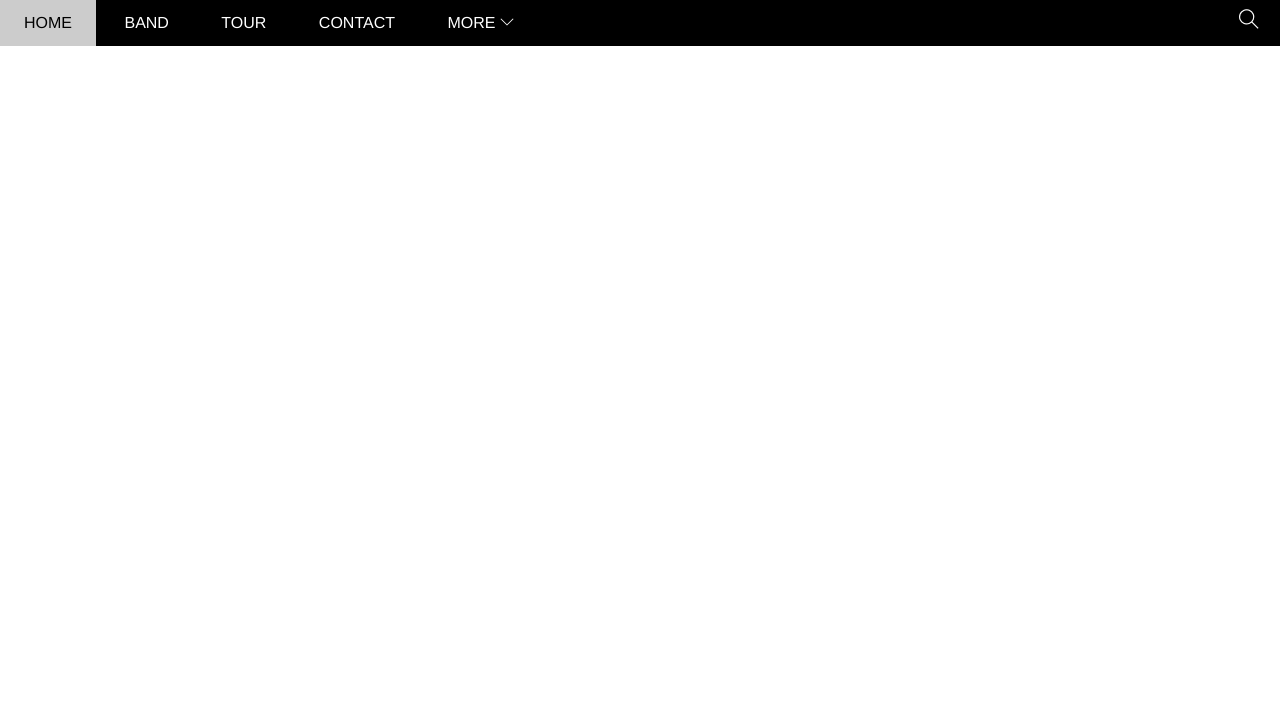
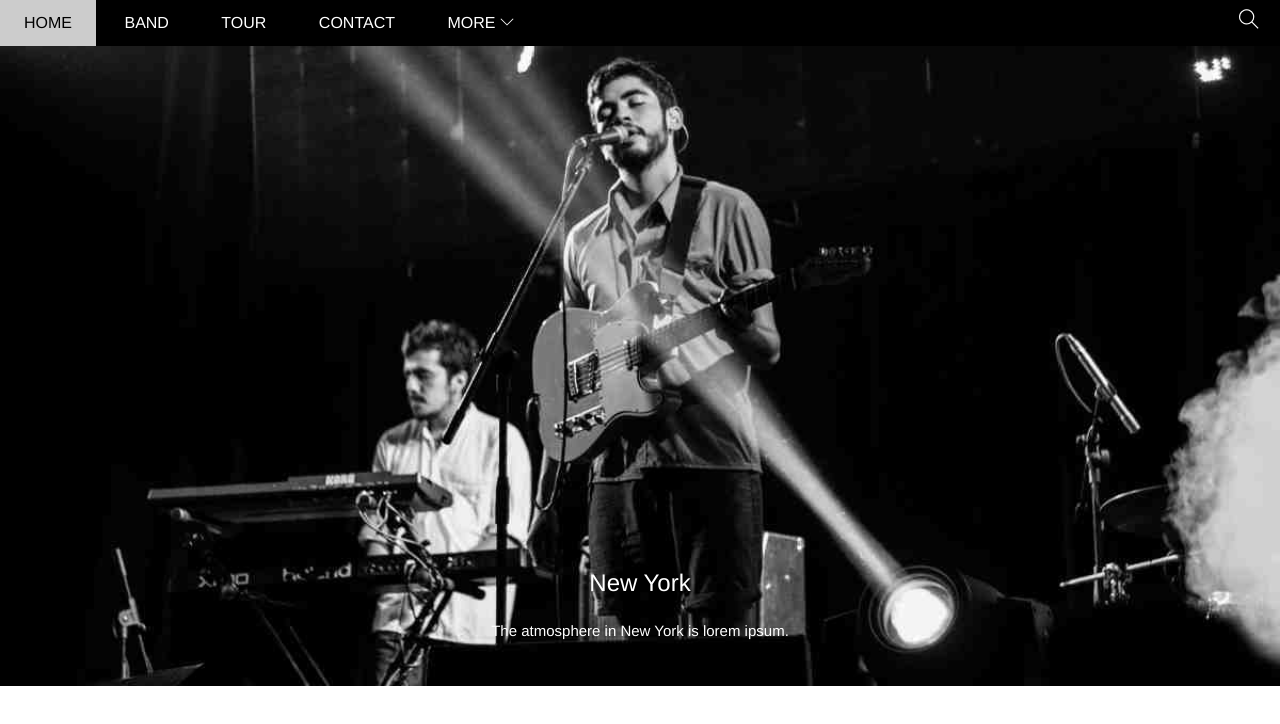
Before and after one commit to MonsterCT2k3/f8_w3_the_band, a plain HTML site: page index.html in a window 1280 px wide. Shown: the top 724 px of the page. Drawn offline with Linux system fonts and the light colour scheme.

Commit message:
Slider CSS

```diff
--- a/assets/css/style.css
+++ b/assets/css/style.css
@@ -31,6 +31,7 @@ html{
     right: 0;
     height: 46px;
     background-color: #000;
+    z-index: 1;
 
 }
 #nav{
@@ -109,9 +110,32 @@ html{
 
 
 #slider{
+    position: relative;
     margin-top: 46px;
-    min-height: 10000px;
+    padding-top: 50%;
+    background: url("/assets/img/slider/slider1.jpg") top center / cover no-repeat ;
 }
+
+#slider .text-content{
+    position: absolute;
+    bottom: 47px;
+    color: #fff;
+    /* left: 50%;
+    transform: translateX(-50%); */
+    width: 100%;
+    text-align: center;
+}
+
+#slider .text-heading{
+    font-weight: 500;
+    font-size: 24px;
+}
+
+#slider .text-description{
+    margin-top: 25px;
+    font-size: 15px;
+}
+
 #content{
 
 }
--- a/index.html
+++ b/index.html
@@ -37,7 +37,10 @@
         </div>
 
         <div id="slider">
-
+            <div class="text-content">
+                <h2 class="text-heading">New York</h2>
+                <div class="text-description">The atmosphere in New York is lorem ipsum.</div>
+            </div>
         </div>
 
         <div id="content">
```
Also changed, not shown: assets/img/slider/slider1.jpg (added).
